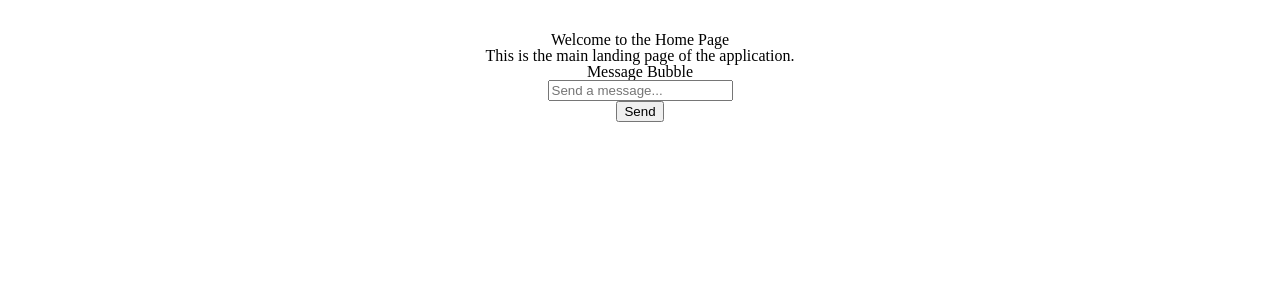
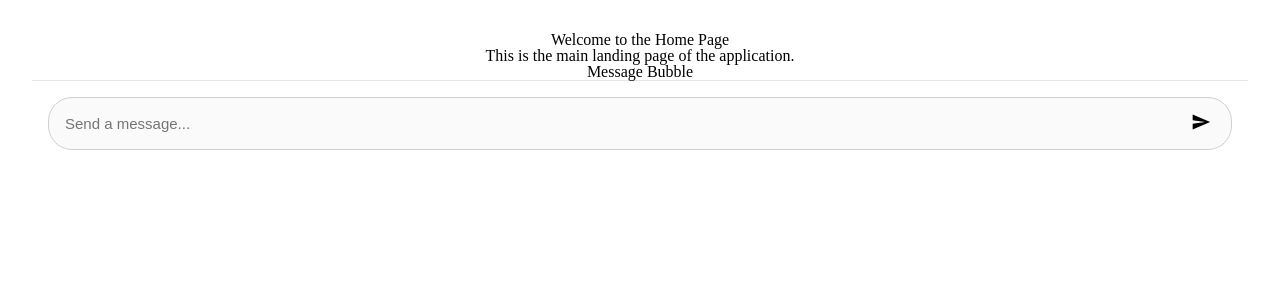
Before and after one commit to jasneetcodes/burger-oracle, a React (Vite) app: page / in a window 1280 px wide. Shown: the top 300 px of the page. Built offline with nearby package versions, Linux system fonts and the light colour scheme.

Commit message:
feat: implement svg icon for input button, and add styling for inputBar component

```diff
--- a/src/App.css
+++ b/src/App.css
@@ -4,3 +4,35 @@
   padding: 2rem;
   text-align: center;
 }
+
+/* INPUT BAR */
+
+.input-bar-container{
+  padding: 16px;
+  border-top: 1px solid #e5e5e5;
+  background: #fff;
+}
+
+.input-bar{
+  display: flex;
+  align-items: center;
+  border: 1px solid #d0d0d0;
+  border-radius: 24px;
+  padding: 8px 14px;
+  box-shadow: 0px 2ox 5ox rgba(0,0,0,0.6);
+  background: #fafafa;
+}
+
+.input-bar input{
+  flex:1;
+  border: none;
+  outline: none;
+  font-size: 15px;
+  background: transparent;
+}
+
+.input-bar button{
+ border: none;
+ background: transparent;
+ padding: 6px;
+}
--- a/src/components/InputBar.jsx
+++ b/src/components/InputBar.jsx
@@ -1,12 +1,10 @@
 import { useState } from "react";
 
 export default function InputBar() {
-
   const [message, setMessage] = useState("");
   const [isSending, setIsSending] = useState(false);
 
-
-    async function handleSendMessage(){
+  async function handleSendMessage() {
     const trimmedMessage = message.trim();
 
     setIsSending(true);
@@ -15,25 +13,34 @@ export default function InputBar() {
     setMessage("");
   }
 
-    function handleEnterPress(e){
+  function handleEnterPress(e) {
     const trimmedMessage = message.trim();
-        if(e.key === "Enter" && !isSending){
+    if (e.key === "Enter" && !isSending) {
       // function to send Trimmedmessage
     }
   }
   return (
     <div className="input-bar-container">
-      <div>
-        <input type="text" placeholder="Send a message..." value={message}
+      <div className="input-bar">
+        <input
+          type="text"
+          placeholder="Send a message..."
+          value={message}
           onChange={(e) => setMessage(e.target.value)}
           onKeyUp={(e) => handleEnterPress(e)}
         />
-      </div>
-      <div>
         <button
           // function to send message onClick={}
           disabled={isSending}
-        >Send</button>
+          style={{
+            cursor: isSending ? "not-allowed" : "pointer",
+            opacity: isSending ? 0.6 : 1,
+          }}
+        >
+          <svg width="20" height="20" fill="currentColor" viewBox="0 0 24 24">
+            <path d="M2 21l21-9L2 3v7l15 2-15 2v7z" />
+          </svg>
+        </button>
       </div>
     </div>
   );
```
Lines whose indentation alone changed are shown as unchanged.
